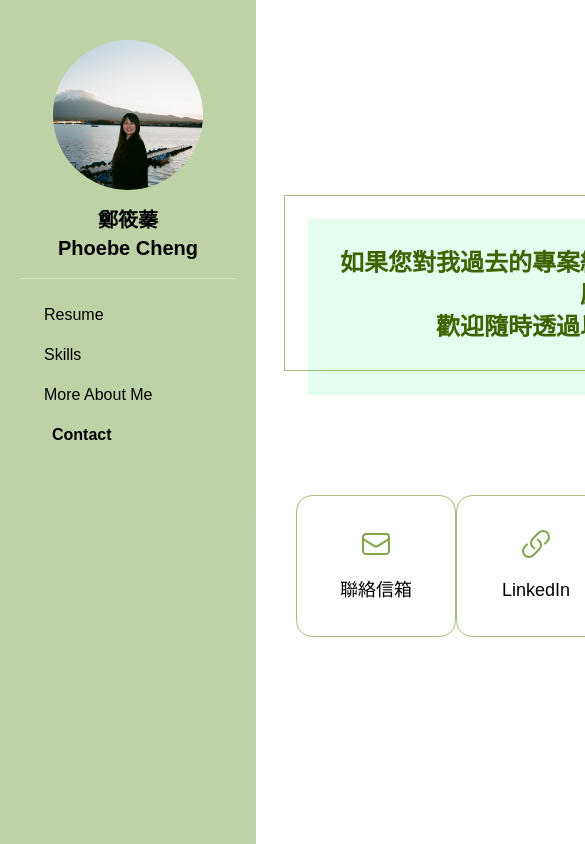
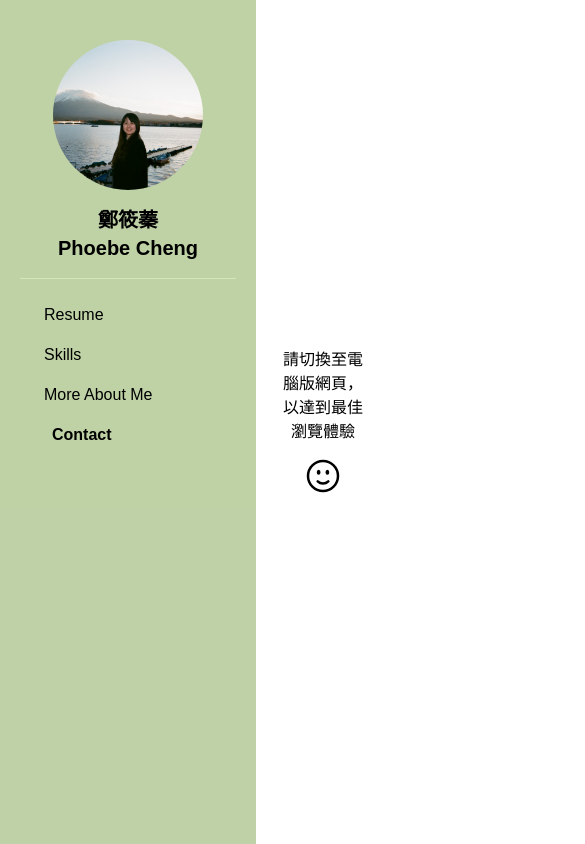
Before and after one commit to phoebe87124/resume, a Next.js app: page /contact in a window 390 px wide. Shown: the top 844 px of the page, 585 px wide, since content can reach past the window. Built offline with nearby package versions, Linux system fonts and the light colour scheme.

Commit message:
[edit] 手機版先不顯示

```diff
--- a/app/layout.tsx
+++ b/app/layout.tsx
@@ -1,6 +1,7 @@
 import type { Metadata } from "next";
 import { Geist, Geist_Mono } from "next/font/google";
 import "./globals.css";
+import { FaceSmileIcon } from "@heroicons/react/24/outline"
 
 import AppSidebar from '@/app/components/app-sidebar'
 
@@ -32,8 +33,15 @@ export default function RootLayout({
       <body className="min-h-full flex">
         <AppSidebar />
 
-        <main className="ml-64 flex-grow-1">
+        <main className="lg:block hidden ml-64 flex-grow-1">
           {children}
+        </main>
+
+        <main className="lg:hidden flex ml-64 flex-col flex-grow-1 justify-center items-center w-full min-h-full gap-3 p-5 text-center">
+          <p>
+            請切換至電腦版網頁，以達到最佳瀏覽體驗
+          </p>
+          <FaceSmileIcon className="w-10" />
         </main>
       </body>
     </html>
```
